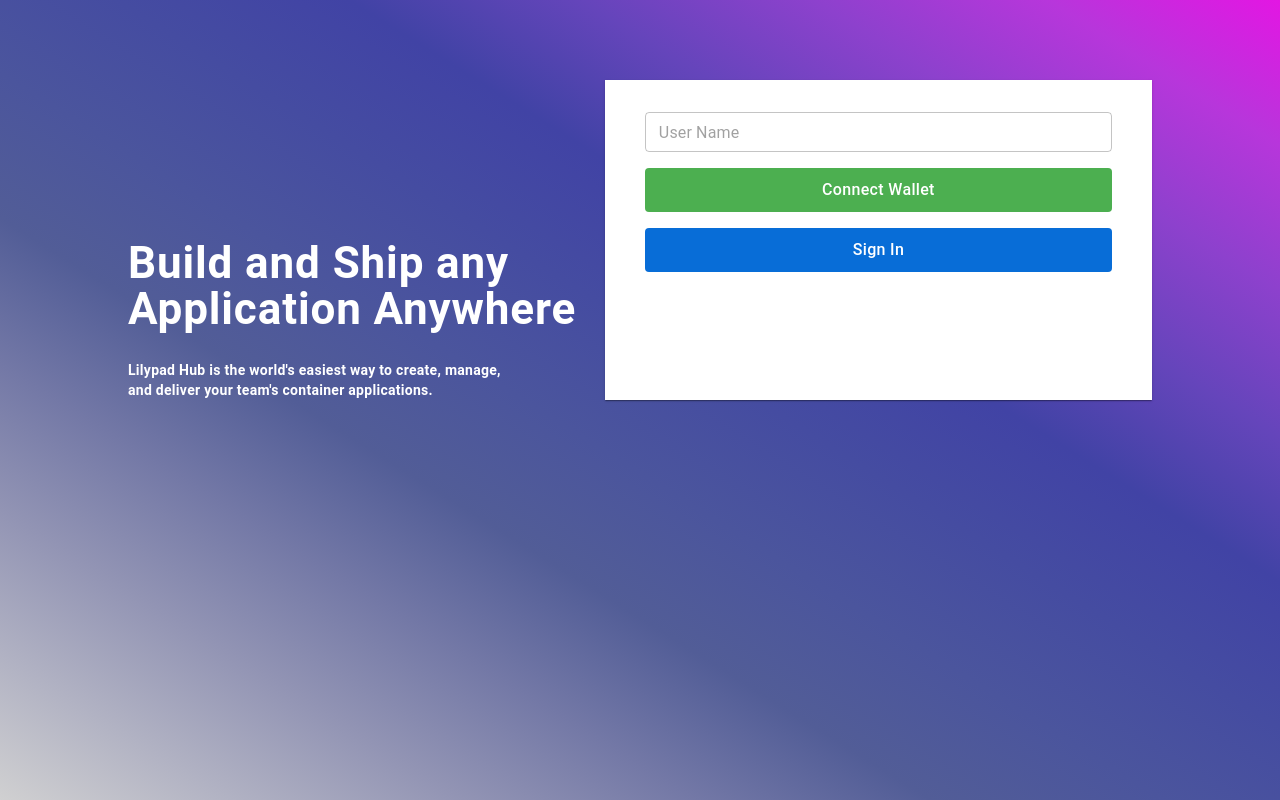
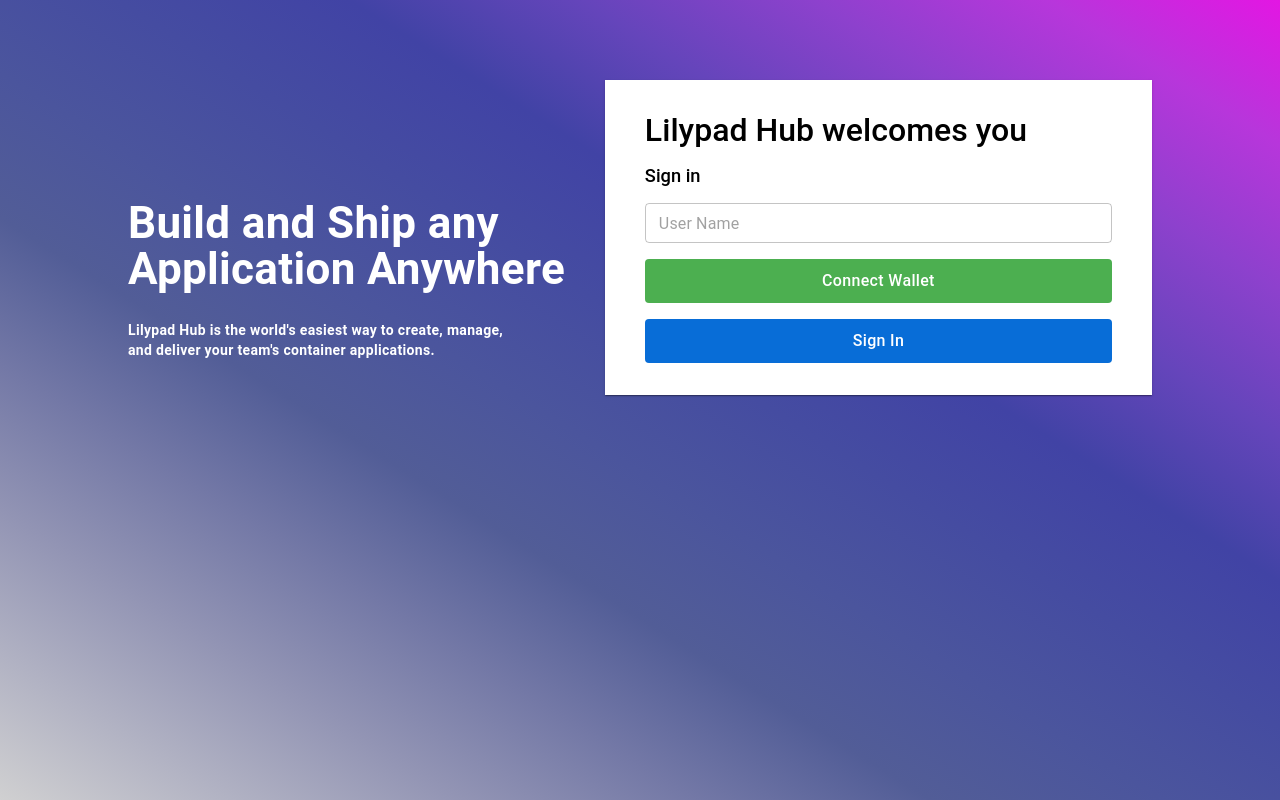
Before and after one commit to oBLAZERo2001/lilypad-hub, a React (Create React App) app: page /welcome in a window 1280 px wide. Built offline with nearby package versions, Linux system fonts and the light colour scheme; no server answers.

Commit message:
welcome updates

```diff
--- a/public/index.html
+++ b/public/index.html
@@ -2,7 +2,7 @@
 <html lang="en">
 	<head>
 		<meta charset="utf-8" />
-		<link rel="icon" href="%PUBLIC_URL%/favicon.ico" />
+		<link rel="icon" href="%PUBLIC_URL%/images/hub.png" />
 		<meta name="viewport" content="width=device-width, initial-scale=1" />
 		<meta name="theme-color" content="#000000" />
 		<meta
@@ -23,7 +23,12 @@
       work correctly both with client-side routing and a non-root public URL.
       Learn how to configure a non-root public URL by running `npm run build`.
     -->
-		<title>React App</title>
+		<title>Lilypad Hub</title>
+		<style>
+			iframe {
+				z-index: -1 !important;
+			}
+		</style>
 	</head>
 	<body>
 		<noscript>You need to enable JavaScript to run this app.</noscript>
--- a/src/screens/Welcome.jsx
+++ b/src/screens/Welcome.jsx
@@ -14,29 +14,26 @@
 					backgroundSize: "cover",
 					backgroundPosition: "top",
 					backgroundRepeat: "no-repeat",
+
+					textSizeAdjust: "100%",
+					WebkitFontSmoothing: "antialiased",
 				}}
 			>
+				{/*  left landing text */}
 				<Box
 					sx={{
 						pt: "10vh",
 						px: "10vw",
 						display: "flex",
-						// alignItems: "center",
 						justifyContent: "space-between",
 					}}
 				>
-					<Box>
+					<Box sx={LandingBox}>
 						<Box
 							sx={{
-								textSizeAdjust: "100%",
-								letterSpacing: "0.02em",
-								fontFamily: "Roboto, system-ui, sans-serif",
-								boxSizing: "inherit",
-								paddingTop: "160px",
+								paddingTop: "120px",
 								maxWidth: "486px",
-								color: "#ffffff",
 								fontSize: "44px",
-								fontWeight: "bold",
 								lineHeight: "46px",
 							}}
 						>
@@ -44,14 +41,8 @@
 						</Box>
 						<Box
 							sx={{
-								textSizeAdjust: "100%",
-								letterSpacing: "0.02em",
-								fontFamily: "Roboto, system-ui, sans-serif",
-								boxSizing: "inherit",
 								fontSize: "14px",
 								lineHeight: "20px",
-								color: "#ffffff",
-								fontWeight: "bold",
 								maxWidth: "400px",
 								marginTop: "28px",
 							}}
@@ -63,13 +54,46 @@
 
 					{/* form box */}
 					<Box sx={FormBox}>
+						<Box
+							sx={{
+								color: "rgb(0, 0, 0)",
+								boxSizing: "inherit",
+								margin: "0px",
+								fontSize: "2rem",
+								fontWeight: 500,
+								letterSpacing: "0px",
+								lineHeight: 1.143,
+								fontFamily: "Roboto, system-ui, sans-serif",
+								textAlign: "left",
+
+								mb: 2,
+							}}
+						>
+							Lilypad Hub welcomes you
+						</Box>
+						<Box
+							sx={{
+								color: "rgb(0, 0, 0)",
+								boxSizing: "inherit",
+								margin: "0px",
+								fontSize: "1.143rem",
+								fontWeight: 500,
+								letterSpacing: "0px",
+								lineHeight: 1.25,
+								fontFamily: "Roboto, system-ui, sans-serif",
+
+								mb: 2,
+							}}
+						>
+							Sign in
+						</Box>
 						<FormControl fullWidth>
 							<TextField placeholder="User Name" size="small" />
 						</FormControl>
 						<Box sx={{ ...ButtonStyle, backgroundColor: "#4caf50", my: 2 }}>
 							Connect Wallet
 						</Box>
-						<Box sx={ButtonStyle}> Sign In</Box>
+						<Box sx={ButtonStyle}>Sign In</Box>
 					</Box>
 				</Box>
 			</Box>
@@ -79,8 +103,15 @@
 
 // stylers`
 
+const LandingBox = {
+	letterSpacing: "0.02em",
+	fontFamily: "Roboto, system-ui, sans-serif",
+	boxSizing: "inherit",
+	color: "#ffffff",
+	fontWeight: "bold",
+};
+
 const FormBox = {
-	textsizeadjust: '"100%"',
 	fontSize: "1rem",
 	fontWeight: 400,
 	letterSpacing: "0.02em",
@@ -99,8 +130,6 @@
 };
 
 const ButtonStyle = {
-	WebkitFontSmoothing: "antialiased",
-	textSizeAdjust: "100%",
 	font: "inherit",
 	overflow: "visible",
 	display: "inline-flex",
```
Also changed, not shown: public/images/hub.png (added), 1 other file (tests, documents, lock files or other folders).
